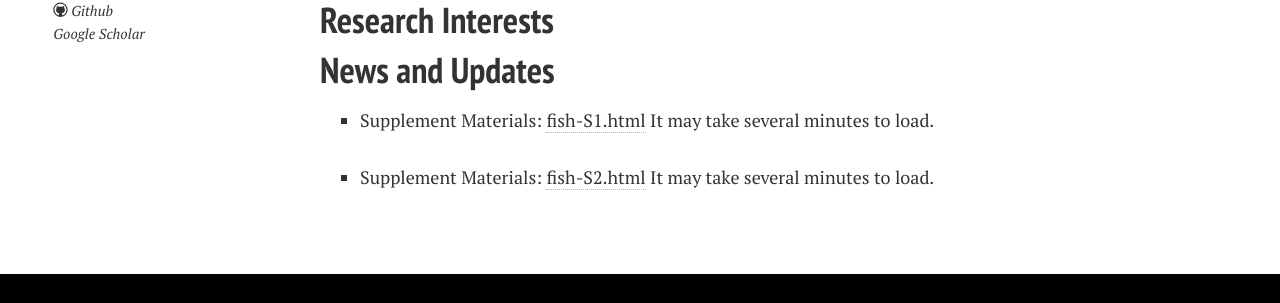
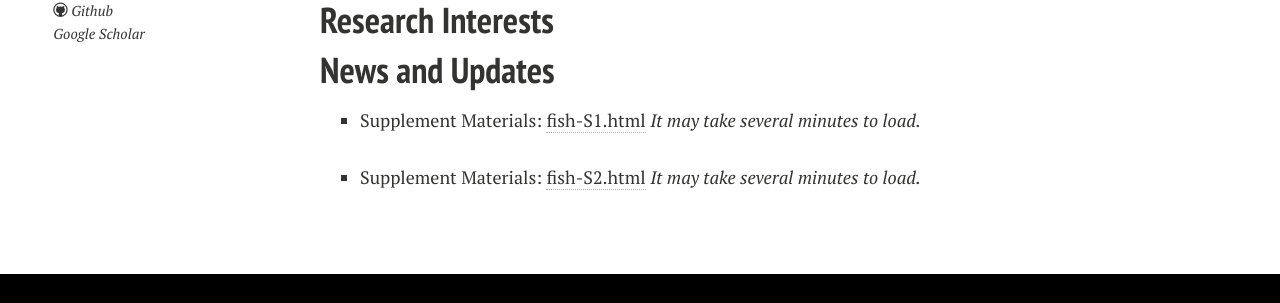
Before and after one commit to zcgyang/zcgyang.github.io, a Jekyll site: the page built from index.md, in a window 1280 px wide. Shown: the part 232-535 px from the top of the page. Built offline with Jekyll 4.4.1, drawn with Linux system fonts in a browser that asks for light colours; nearby versions of some CDN libraries; comment, search, counter and statistics services are not loaded; a style sheet for code colours, icons or effects is not loaded; our own code applies the rules of GitHub Pages for plain Markdown files.

```diff
--- a/index.md
+++ b/index.md
@@ -10,6 +10,6 @@ Here is **Zhen Yang (杨真)**.
 
 ## News and Updates
 
-- Supplement Materials: [fish-S1.html](https://zcgyang.github.io/file/File-S1.html) It may take several minutes to load.
+- Supplement Materials: [fish-S1.html](https://zcgyang.github.io/file/File-S1.html) *It may take several minutes to load.*
 
-- Supplement Materials: [fish-S2.html](https://zcgyang.github.io/file/File-S2.html) It may take several minutes to load.
+- Supplement Materials: [fish-S2.html](https://zcgyang.github.io/file/File-S2.html) *It may take several minutes to load.*
```
